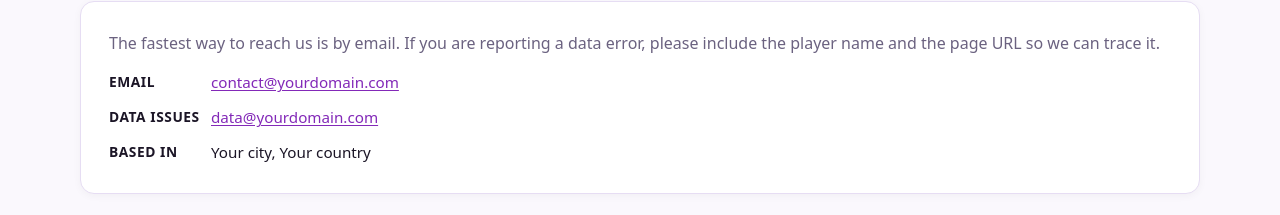
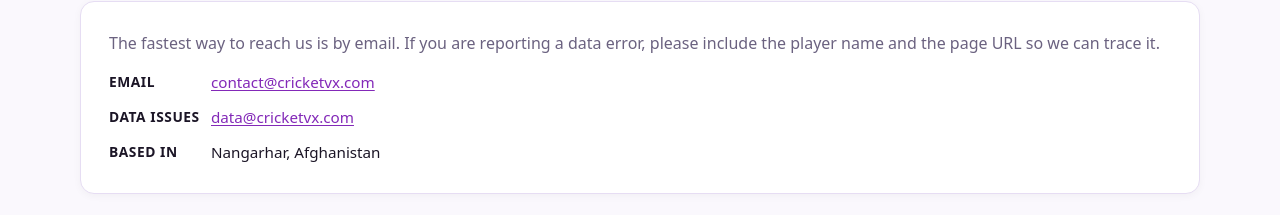
Before and after one commit to yousaf-ikram/cricketvx, a plain HTML site: page en/about.html in a window 1280 px wide. Shown: the part 2138-2353 px from the top of the page. Drawn offline with Linux system fonts and the light colour scheme.

Commit message:
Update about.html

```diff
--- a/en/about.html
+++ b/en/about.html
@@ -546,15 +546,15 @@
         <!-- EDIT: replace the placeholders below with your real details before publishing -->
         <div class="contact-line">
           <strong>Email</strong>
-          <a href="mailto:contact@yourdomain.com">contact@yourdomain.com</a>
+          <a href="mailto:contact@yourdomain.com">contact@cricketvx.com</a>
         </div>
         <div class="contact-line">
           <strong>Data issues</strong>
-          <a href="mailto:data@yourdomain.com">data@yourdomain.com</a>
+          <a href="mailto:data@yourdomain.com">data@cricketvx.com</a>
         </div>
         <div class="contact-line">
           <strong>Based in</strong>
-          <span>Your city, Your country</span>
+          <span>Nangarhar, Afghanistan</span>
         </div>
       </div>
     </section>
```
